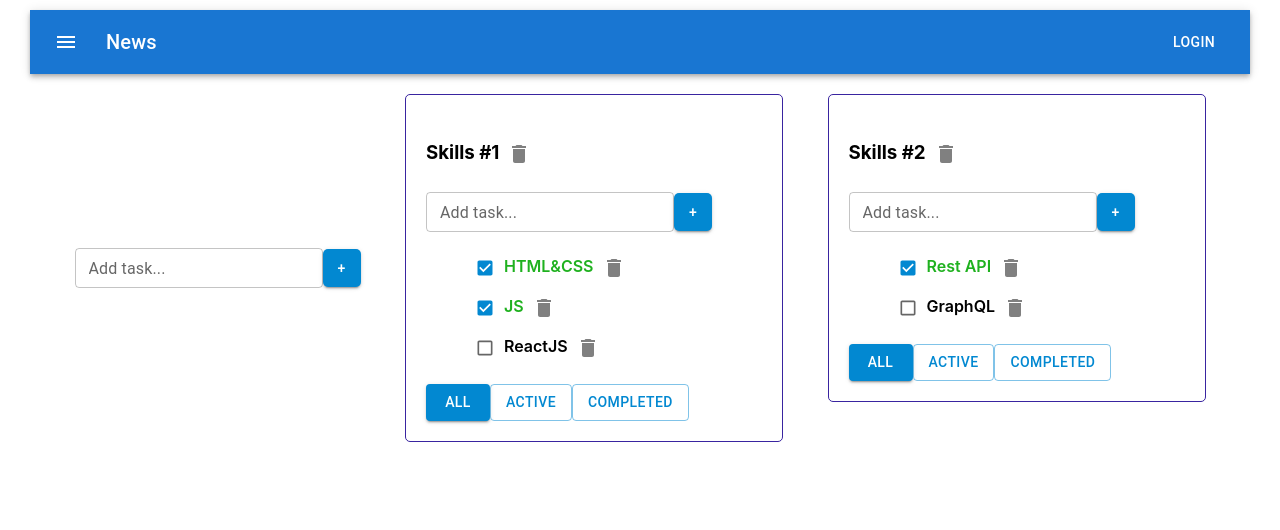
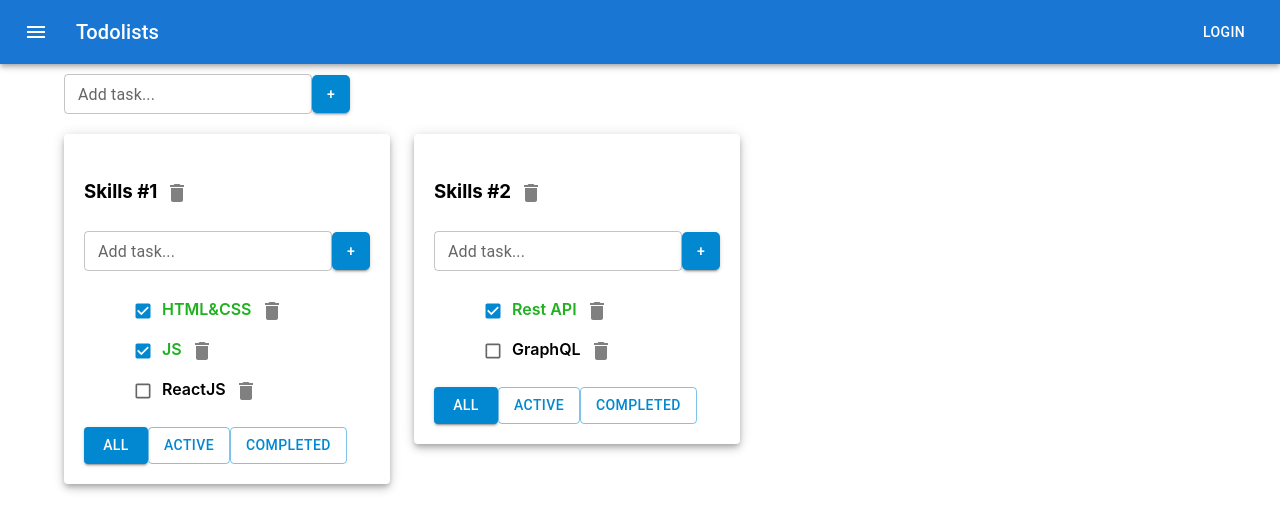
Before and after one commit to Vyacheslav-Spilch/It-incubator-TodoList, a React (Create React App) app: page / in a window 1280 px wide. Shown: the top 530 px of the page. Built offline with nearby package versions, Linux system fonts and the light colour scheme.

Commit message:
adding React.memo - Todolist -> TodolistMemo

```diff
--- a/src/AddItemForm.tsx
+++ b/src/AddItemForm.tsx
@@ -3,9 +3,11 @@ import './App.css';
 import Button from '@mui/material/Button';
 import { stylesButton } from "./components/Styled";
 import TextField from '@mui/material/TextField';
+import { filterValuesType } from "./App";
 
 type AddItemFormProps = {
     callBack: (title: string) => void
+    filter?: filterValuesType
 }
 
 export const AddItemForm = (props: AddItemFormProps) => {
@@ -44,7 +46,7 @@ export const AddItemForm = (props: AddItemFormProps) => {
                     size="small"
                     id="outlined-basic"
                     value={taskTitle}
-                    label={error ? error : taskTitle ? `Add task ${taskTitle}` : 'Add task...'}
+                    label={error ? error : 'Add task...'}
                     variant="outlined"
                     onChange={onChangeHandler}
                     onKeyDown={onKeyDownHandler}
--- a/src/App.css
+++ b/src/App.css
@@ -1,28 +1,21 @@
 * {
   box-sizing: border-box;
 }
+
 .App {
   width: 100%;
-  padding: 10px 30px;
+  padding: 0;
 }
-.container-todolist {
-  display: flex;
-  justify-content: space-evenly;
-  flex-wrap: wrap;
-  margin-top: 20px;
-}
+
 .todoList > div {
-  margin-right: 50px;
 }
 
 .todoList {
-  border: 1px solid rgb(57, 36, 160);
+  /* border: 1px solid rgb(57, 36, 160); */
   border-radius: 5px;
-  /* background-color: rgb(0, 255, 128); */
   background-color: #fff;
   padding: 20px;
   font-weight: 600;
-  position: relative;
 }
 .title-todolist {
   color: #fff;
@@ -33,12 +26,12 @@
   text-align: center;
   color: rgb(57, 36, 160);
 }
-.container-title {
+/* .container-title {
   margin: 0 auto;
   background-color:rgb(57, 36, 160);
   padding: 15px 35px;
   border-radius: 35px;
-}
+} */
 .todoList ul {
   list-style-type: none;
   line-height: 30px;
@@ -112,7 +105,9 @@
   letter-spacing: 1.2px;
   color: #000;
 }
+
 .input_and_btn {
   display: flex;
   align-items: center;
+  margin: 10px 0 20px;
 }
--- a/src/App.tsx
+++ b/src/App.tsx
@@ -1,13 +1,18 @@
-import { type } from 'os';
 import React, { useState } from 'react';
+import './App.css';
 import { v1 } from 'uuid';
 import { AddItemForm } from './AddItemForm';
-import './App.css';
 import { ButtonAppBar } from './components/ButtonAppBar';
 import { TaskType, TodoList } from './Todolist';
 
+import Container from '@mui/material/Container';
+import Grid from '@mui/material/Grid';
+import Paper from '@mui/material/Paper';
+
+
+
 export type filterValuesType = 'all' | 'active' | 'completed'
-type todoListsType = {id: string, title: string, filter: filterValuesType}
+export type TodoListsType = {id: string, title: string, filter: filterValuesType}
 type TaskStateType = {
   [key: string]: TaskType[]
 }
@@ -17,7 +22,7 @@ const App = () => {
   let todolistID1 = v1()
   let todolistID2 = v1()
 
-  let [todolists, setTodolists] = useState<Array<todoListsType>>([
+  let [todolists, setTodolists] = useState<Array<TodoListsType>>([
       {id: todolistID1, title: 'Skills #1', filter: 'all'},
       {id: todolistID2, title: 'Skills #2', filter: 'all'},
   ])
@@ -68,8 +73,8 @@ const changeTaskStatus = (todolistID: string, taskId: string, newIsDoneValue: bo
   })
 }
 
-const changeTasks = (tasktodolistID: string, filterValues: filterValuesType) => {
-  setTodolists(todolists.map(el => el.id === tasktodolistID ? {...el, filter: filterValues} : el))
+const changeTasks = (taskTodolistID: string, filterValues: filterValuesType) => {
+  setTodolists(todolists.map(el => el.id === taskTodolistID ? {...el, filter: filterValues} : el))
 }
 const deleteTodolist = (todoListID: string) => {
   setTodolists(todolists.filter(el => el.id !== todoListID))
@@ -97,8 +102,12 @@ const updateTodolist = (todoListId: string, title: string) => {
     else if(el.filter === "completed") {
       taskForTodoList = tasks[el.id].filter(el => el.isDone === true)
     }
+
+    const TodolistMemo = React.memo(TodoList)
     return (
-      <TodoList
+      <Grid item>
+        <Paper elevation={5} >
+          <TodolistMemo
           title={el.title}
           tasks={taskForTodoList}
           deleteTasks={deleteTasks}
@@ -111,14 +120,17 @@ const updateTodolist = (todoListId: string, title: string) => {
           updateTask={updateTask}
           updateTodolist={updateTodolist}
         />
+      </Paper>
+    </Grid>
     )
   })
   :
   <div className='container-title'><span className='title'>Список задач пуст</span></div>
 
+
 const addTodolist = (title: string) => {
   const newTodolistId = v1()
-  const newTotoList: todoListsType = {id: newTodolistId, title, filter: 'all'}
+  const newTotoList: TodoListsType = {id: newTodolistId, title, filter: 'all'}
   setTodolists([newTotoList, ...todolists])
   setTasks({...tasks, [newTodolistId]: []})
 }
@@ -127,10 +139,16 @@ const addTodolist = (title: string) => {
   return (
     <div className="App">
       <ButtonAppBar />
-      <div className='container-todolist'>
+        <Container fixed>
+          <Grid container >
+            <Paper elevation={3} />
               <AddItemForm callBack={addTodolist}/>
+            <Paper />
+          </Grid>
+          <Grid container spacing={3}>
             {todoListContent}
-      </div>
+          </Grid>
+        </Container>
     </div>
   );
 
--- a/src/Button.tsx
+++ b/src/Button.tsx
@@ -1,6 +1,3 @@
-import React from "react";
-
-
 export type ButtonPropsType = {
     title: string
     onClickHandler: () => void
--- a/src/Todolist.tsx
+++ b/src/Todolist.tsx
@@ -5,9 +5,9 @@ import { filterValuesType } from "./App";
 import { EditTableSpan } from "./EditTableSpan";
 import Button from '@mui/material/Button';
 import Checkbox from '@mui/material/Checkbox';
+import React, { ChangeEvent } from 'react';
+import { CheckboxUni } from './components/CheckboxUni';
 const label = { inputProps: { 'aria-label': 'Checkbox demo' } };
-
-
 
 
 export type TaskType = {
@@ -32,7 +32,8 @@ type TodoPropsType = {
 }
 
 
-export const TodoList = ({
+
+    export const TodoList: React.FC<TodoPropsType> = ({
     title,
     tasks,
     filter,
@@ -45,7 +46,7 @@ export const TodoList = ({
     changeTaskStatus,
     updateTask,
     updateTodolist,
-}: TodoPropsType) => {
+}) => {
 
 
     const tasksList: JSX.Element = tasks.length !== 0
@@ -55,22 +56,16 @@ export const TodoList = ({
             const updateTaskHandler = (title: string) => {
                 updateTask(todoListId, el.id, title)
             }
+            const onChangeTaskHandler = (checkedValue: boolean) => {
+                changeTaskStatus(todoListId, el.id, checkedValue)
+            }
 
                 return (
                 <li key={el.id}>
-                    <Checkbox
-                    size='small'
-                    color='info'
-                    {...label}
-                    defaultChecked
-                    checked={el.isDone}
-                    onChange={(e) => changeTaskStatus(todoListId, el.id, e.currentTarget.checked)}
+                    <CheckboxUni
+                        isDone={el.isDone}
+                        callBack={onChangeTaskHandler}
                     />
-                    {/* <input
-                        type="checkbox"
-                        checked={el.isDone}
-                        onChange={(e) => changeTaskStatus(todoListId, el.id, e.currentTarget.checked)}
-                    /> */}
                     <EditTableSpan oldTitle={el.title} isDone={el.isDone} callBack={updateTaskHandler}/>
                     <IconButton aria-label="delete" onClick={() => deleteTasks(todoListId, el.id)}>
                         <DeleteIcon className='delete-todolist'/>
@@ -94,6 +89,7 @@ export const TodoList = ({
 
     const addTaskHandler = (title: string) => {
         addTask(todoListId, title)
+        changeTasks(todoListId, 'all')
     }
 
     const updateTodolistHandler = (title: string) => {
@@ -101,16 +97,16 @@ export const TodoList = ({
     }
 
     return (
-        <div>
-            <div className="todoList">
+        <div className="todoList">
+            <div>
                     <h3>
                         <EditTableSpan oldTitle={title} callBack={updateTodolistHandler}/>
                         <IconButton aria-label="delete" onClick={deleteTodolistsHandler}>
                             <DeleteIcon className='delete-todolist'/>
                         </IconButton>
                     </h3>
-                        <AddItemForm callBack={addTaskHandler}/>
-                    {tasksList}
+                        <AddItemForm filter={filter} callBack={addTaskHandler}/>
+                        {tasksList}
                 <div>
                 <Button
                     variant={filter === 'all' ? 'contained' : 'outlined'}
--- a/src/components/ButtonAppBar.tsx
+++ b/src/components/ButtonAppBar.tsx
@@ -22,7 +22,7 @@ export const ButtonAppBar = () => {
             <MenuIcon />
         </IconButton>
         <Typography variant="h6" component="div" sx={{ flexGrow: 1 }}>
-            News
+            Todolists
         </Typography>
         <Button color="inherit">Login</Button>
         </Toolbar>
--- /dev/null
+++ b/src/components/CheckboxUni.tsx
@@ -0,0 +1,25 @@
+import React, { ChangeEvent } from "react";
+import Checkbox from '@mui/material/Checkbox';
+const label = { inputProps: { 'aria-label': 'Checkbox demo' } };
+
+type CheckboxType = {
+    isDone: boolean,
+    callBack: (checkedValue: boolean) => void
+}
+
+export const CheckboxUni = (props: CheckboxType) => {
+
+    const onChangeHandler = (e: ChangeEvent<HTMLInputElement>) => {
+        props.callBack(e.currentTarget.checked)
+    }
+    return (
+        <Checkbox
+            size='small'
+            color='info'
+            {...label}
+            defaultChecked
+            checked={props.isDone}
+            onChange={onChangeHandler}
+        />
+    )
+}
```
Also changed, not shown: src/state/todolist-reducer.tsx (added, +73 -0 lines), 1 other file (tests, documents, lock files or other folders). Lines whose indentation alone changed are shown as unchanged.
